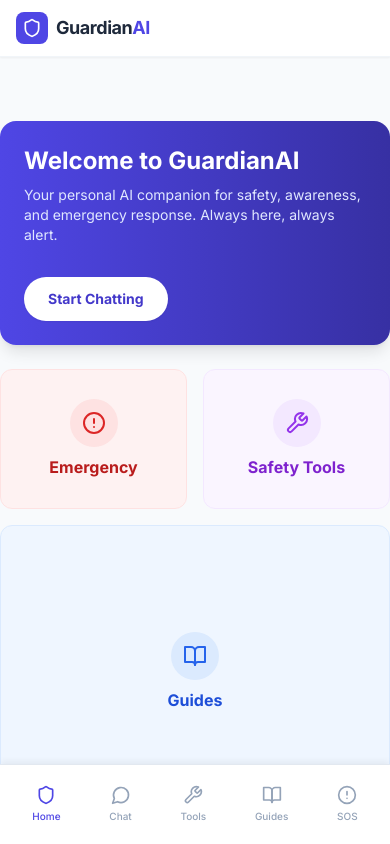
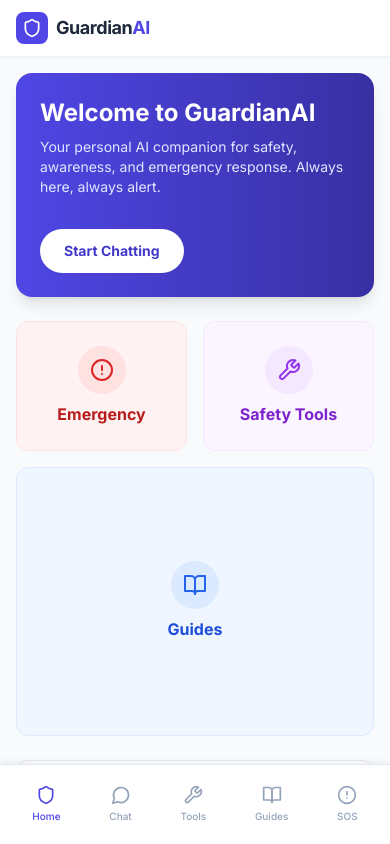
Before and after one commit to Gaurav7127/Guardianai-personal-safety-assistant, a React (Vite) app: page / in a window 390 px wide. Built offline with nearby package versions, Linux system fonts and the light colour scheme.

Commit message:
Update App.tsx

```diff
--- a/App.tsx
+++ b/App.tsx
@@ -157,10 +157,13 @@ function App() {
       </aside>
 
       {/* Main Content Area */}
+      {/* The main flex container. Its children (header, banner, main, nav) will determine the layout. */}
       <div className="flex-1 flex flex-col h-screen overflow-hidden relative w-full">
 
-        {/* Mobile Header - CHANGED TO FIXED POSITIONING */}
-        <header className="md:hidden px-4 py-3 bg-white border-b border-slate-100 **fixed top-0 left-0 w-full** z-20 flex items-center justify-between shadow-sm">
+        {/* 1. Mobile Header (Fixed Top) */}
+        {/* We use a container here to hold both the header and the banner */}
+        <div className="md:hidden **fixed top-0 left-0 w-full** z-20">
+          <header className="px-4 py-3 bg-white border-b border-slate-100 flex items-center justify-between shadow-sm">
             <div className="flex items-center gap-2">
               <div className="w-8 h-8 bg-indigo-600 rounded-lg flex items-center justify-center">
                  <Shield className="text-white w-5 h-5" />
@@ -177,23 +180,27 @@ function App() {
             )}
           </header>
 
-        {/* Offline Banner - This will likely be under the header now unless you adjust its position too */}
+
+          {/* Offline Banner (Stays with the Fixed Header) */}
           {!isOnline && (
-          <div className="bg-slate-800 text-white px-4 py-2 text-xs md:text-sm flex items-center justify-center gap-2 sticky top-0 md:static z-10">
+            <div className="bg-slate-800 text-white px-4 py-2 text-xs md:text-sm flex items-center justify-center gap-2 z-10">
               <WifiOff size={14} />
               <span>You are currently offline. Accessing cached safety guides and contacts.</span>
             </div>
           )}
+        </div>
 
-        {/* Scrollable Content - ADDED PADDING TOP AND BOTTOM FOR MOBILE */}
-        <main className="flex-1 overflow-y-auto scrollbar-hide **p-4 pt-16 pb-20** md:p-8">
-            <div className="max-w-5xl mx-auto h-full">
+
+        {/* 2. Scrollable Content - ADDED CLEARANCE MARGINS */}
+        {/* We now apply top and bottom margins to push the content below the fixed header/banner and above the fixed navbar */}
+        <main className="flex-1 overflow-y-auto scrollbar-hide **mt-16 mb-[76px]** p-4 md:p-8">
+            <div className="max-w-5xl mx-auto **h-full**">
                 {renderContent()}
             </div>
         </main>
 
-        {/* Mobile Bottom Navigation - CHANGED TO FIXED POSITIONING */}
-        <nav className="md:hidden **fixed bottom-0 left-0 w-full** bg-white border-t border-slate-200 px-2 py-3 flex justify-around items-center z-20 shadow-[0_-4px_6px_-1px_rgba(0,0,0,0.05)]">
+        {/* 3. Mobile Bottom Navigation (Fixed Bottom) */}
+        <nav className="md:hidden **fixed bottom-0 left-0 w-full** bg-white border-t border-slate-200 px-2 py-3 flex justify-around items-center z-30 shadow-[0_-4px_6px_-1px_rgba(0,0,0,0.05)]">
           <button
             onClick={() => setCurrentView(AppView.HOME)}
             className={`flex flex-col items-center gap-1 p-2 rounded-lg transition-colors ${currentView === AppView.HOME ? 'text-indigo-600' : 'text-slate-400'}`}
```
Lines whose indentation alone changed are shown as unchanged.
